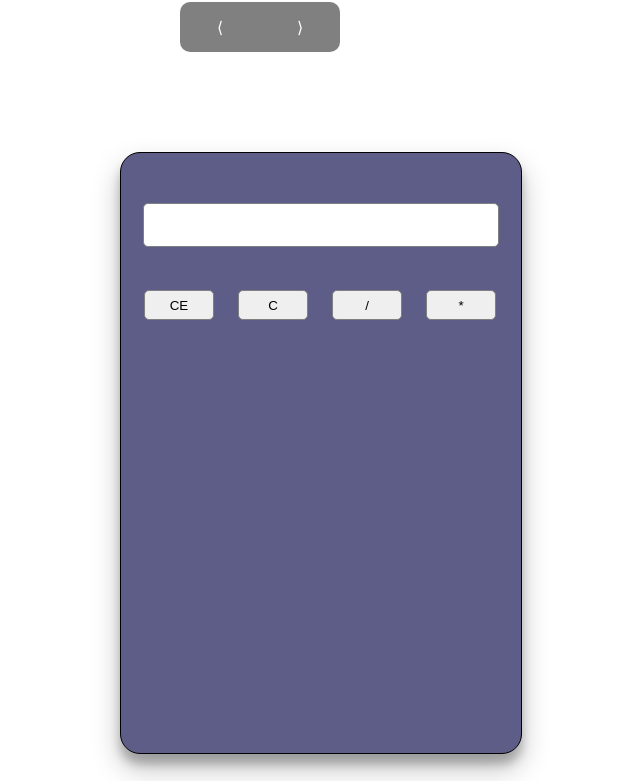
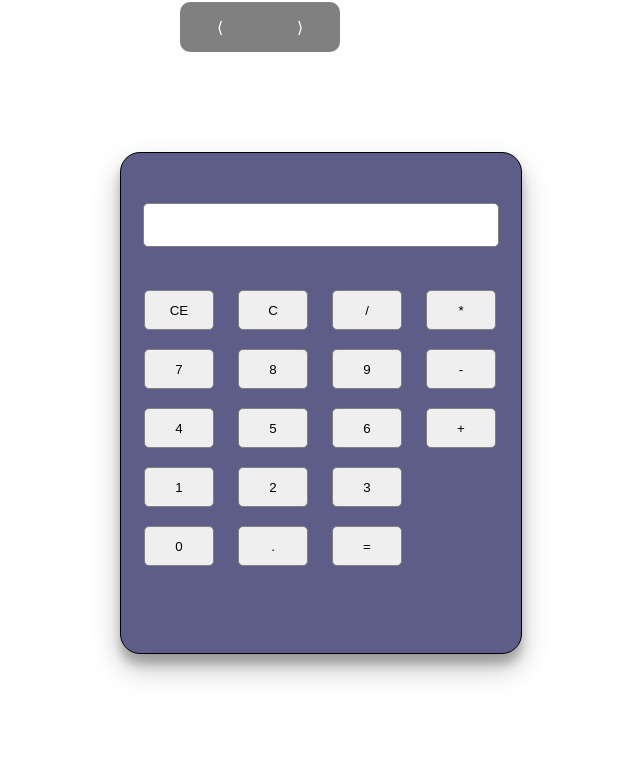
Before and after one commit to FeronCastor/react-studying, a React (Create React App) app: page / in a window 1280 px wide. Shown: the part 402-1183 px from the top of the page, without its empty margins (380-1020 px from the left). After the commit the page ends 1156 px from the top, so only its background shows below. Built offline with nearby package versions, Linux system fonts and the light colour scheme.

Commit message:
full buttons

```diff
--- a/src/components/Calculator/Calculator.css
+++ b/src/components/Calculator/Calculator.css
@@ -1,6 +1,6 @@
 .calc {
   width: 400px;
-  height: 600px;
+  height: 500px;
   margin-left: 500px;
   margin-bottom: 100px;
   border: 1px solid black;
@@ -26,20 +26,23 @@
 
 }
 
-.calc_table {
+.calc_buttons-row {
+
+}
+
+.calc_buttons {
   margin-top: 40px;
   margin-left: 20px;
-
 }
 
 .btn {
   width: 70px;
-  height: 30px;
+  height: 40px;
   margin-right: 20px;
   border: 1px solid grey;
   border-radius: 5px;
-  display: inline-block;
   text-align: center;
+  margin-bottom: 15px;
 
 }
 
--- a/src/components/Calculator/Calculator.js
+++ b/src/components/Calculator/Calculator.js
@@ -6,8 +6,8 @@ import './Calculator.css';
 
 class Calculator extends Component {
 
-  constructor() {
-    super();
+  constructor(props) {
+    super(props);
 
     this.state = {
 
@@ -38,6 +38,56 @@ class Calculator extends Component {
                 <button type='button' className='btn'>*</button>
               </td>
             </tr>
+            <tr className='calc_buttons-row'>
+              <td>
+                <button type='button' className='btn'>7</button>
+              </td>
+              <td>
+                <button type='button' className='btn'>8</button>
+              </td>
+              <td>
+                <button type='button' className='btn'>9</button>
+              </td>
+              <td>
+                <button type='button' className='btn'>-</button>
+              </td>
+            </tr>
+            <tr className='calc_buttons-row'>
+              <td>
+                <button type='button' className='btn'>4</button>
+              </td>
+              <td>
+                <button type='button' className='btn'>5</button>
+              </td>
+              <td>
+                <button type='button' className='btn'>6</button>
+              </td>
+              <td>
+                <button type='button' className='btn'>+</button>
+              </td>
+            </tr>
+            <tr className='calc_buttons-row'>
+              <td>
+                <button type='button' className='btn'>1</button>
+              </td>
+              <td>
+                <button type='button' className='btn'>2</button>
+              </td>
+              <td>
+                <button type='button' className='btn'>3</button>
+              </td>
+            </tr>
+            <tr className='calc_buttons-row'>
+              <td>
+                <button type='button' className='btn'>0</button>
+              </td>
+              <td>
+                <button type='button' className='btn'>.</button>
+              </td>
+              <td>
+                <button type='button' className='btn'>=</button>
+              </td>
+            </tr>
           </table>
 
         </div>
```
